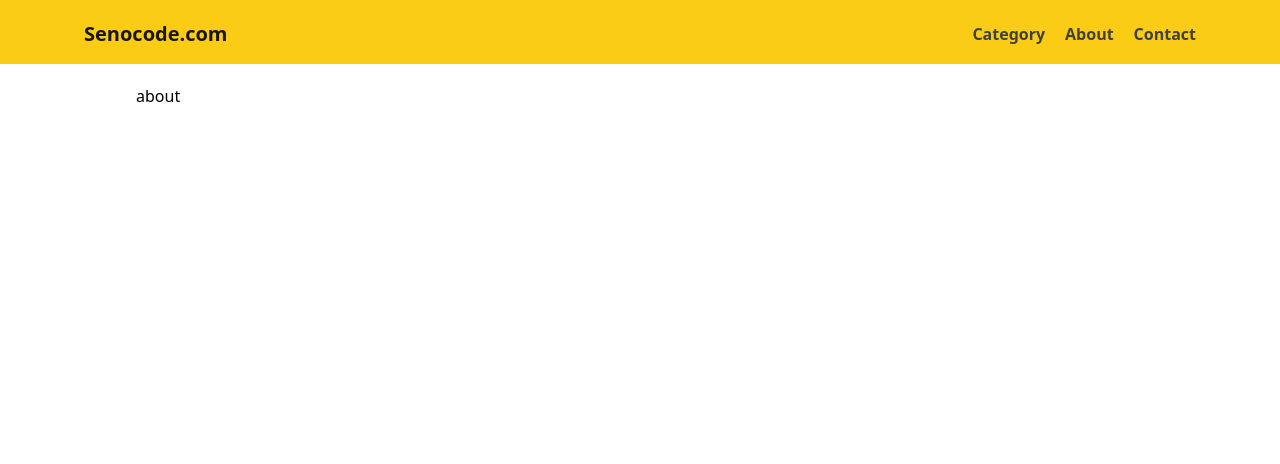
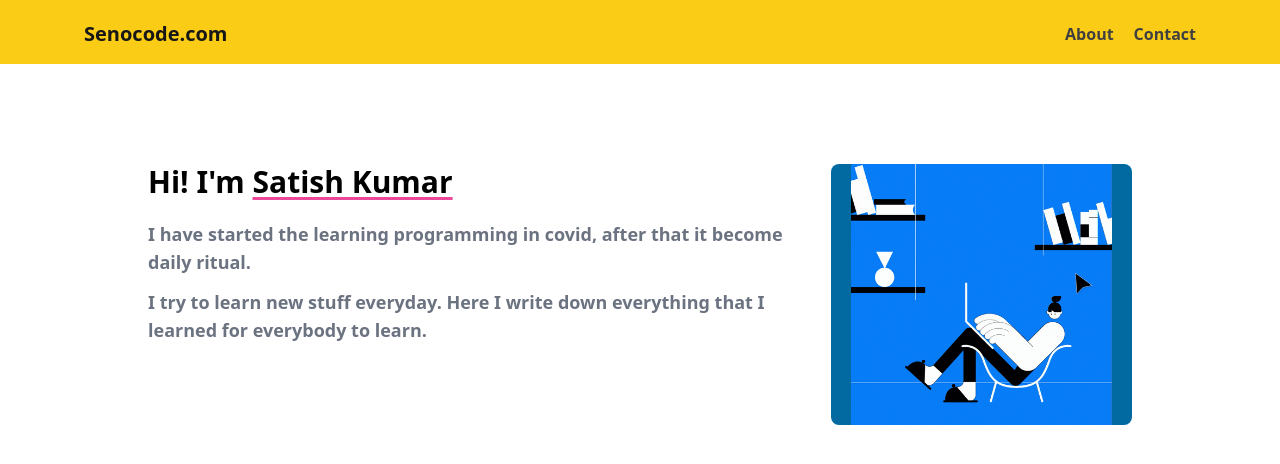
Before and after one commit to satish-313/next_blog, a Next.js app: page /about in a window 1280 px wide. Shown: the top 464 px of the page. Built offline with nearby package versions, Linux system fonts and the light colour scheme.

Commit message:
added about and contact page

```diff
--- a/components/Header.tsx
+++ b/components/Header.tsx
@@ -19,11 +19,11 @@ const Header: NextPage<Props> = () => {
           </Link>
         </div>
         <div className="hidden md:inline-flex items-center space-x-5">
-          <Link href="/category">
+          {/* <Link href="/category">
             <h3 className="cursor-pointer font-semibold text-neutral-700">
               Category
             </h3>
-          </Link>
+          </Link> */}
           <Link href="/about">
             <h3 className="cursor-pointer font-semibold text-neutral-700">
               About
@@ -43,11 +43,11 @@ const Header: NextPage<Props> = () => {
               <BiX className="fixed top-5 right-5" size={25} />
             </div>
             <div className="relative top-10 space-y-5">
-              <Link href="/category">
+              {/* <Link href="/category">
                 <h4 className="text-xl text-gray-700 font-semibold cursor-pointer">
                   category
                 </h4>
-              </Link>
+              </Link> */}
               <Link href="/about">
                 <h4 className="text-xl text-gray-700 font-semibold cursor-pointer">
                   about
--- a/pages/about.tsx
+++ b/pages/about.tsx
@@ -1,5 +1,31 @@
+import Head from "next/head";
+import { AiFillGithub, AiFillLinkedin } from "react-icons/ai";
+
 const about = () => {
-  return <div className="max-w-5xl mx-auto my-5 px-2">about</div>;
+  return (
+    <div className="max-w-5xl mx-auto my-5 px-5 grid grid-cols-1 lg:grid-cols-3 gap-10">
+      <Head>
+        <title>About</title>
+        <link rel="icon" href="/logo_photo.jpg" />
+      </Head>
+      <div className="col-span-1 lg:col-span-2 mt-20">
+        <h1 className="font-bold text-3xl mb-5">
+          Hi! I'm <span className="underline underline-offset-4 decoration-pink-500">Satish Kumar</span>{" "}
+        </h1>
+        <p className="font-semibold text-gray-500 text-lg mb-3">
+          I have started the learning programming in covid, after that it become
+          daily ritual.
+        </p>
+        <p className="font-semibold text-gray-500 text-lg mb-3">
+          I try to learn new stuff everyday. Here I write down everything that I
+          learned for everybody to learn.
+        </p>
+      </div>
+      <div className="col-span-1 px-5 lg:mt-20 bg-sky-700 rounded-lg flex flex-col items-center">
+        <img src="/coding.gif" alt="" />
+      </div>
+    </div>
+  );
 };
 
 export default about;
--- a/pages/contact.tsx
+++ b/pages/contact.tsx
@@ -1,5 +1,64 @@
+import Head from "next/head";
+import {
+  AiFillGithub,
+  AiFillLinkedin,
+  AiFillTwitterSquare,
+} from "react-icons/ai";
+
 const contact = () => {
-  return <div className="max-w-5xl mx-auto my-5 px-2">contact</div>;
+  return (
+    <div className="max-w-5xl mx-auto my-5 px-5 grid grid-cols-1 lg:grid-cols-3 gap-10">
+      <Head>
+        <title>About</title>
+        <link rel="icon" href="/logo_photo.jpg" />
+      </Head>
+      <div className="col-span-1 lg:col-span-2 mt-20">
+        <p className="font-semibold text-gray-500 text-lg mb-3">
+          You can send feedback, suggestions and questions by emailing me at
+          <span className="underline underline-offset-4 decoration-pink-500 ml-1 font-bold text-blue-500">
+            pradhansatish53@gmail.com
+          </span>
+          .
+        </p>
+        <p className="font-semibold text-gray-500 text-lg mb-3">
+          Alternatively, you can me message on{" "}
+          <a href="https://twitter.com/satish_313" target="_blank">
+            {" "}
+            <span className="underline underline-offset-4 decoration-pink-500 ml-1 font-bold text-blue-500">
+              Twitter
+            </span>
+          </a>{" "}
+          Or{" "}
+          <a href="https://www.linkedin.com/in/satishkumar313/" target="_blank">
+            {" "}
+            <span className="underline underline-offset-4 decoration-pink-500 ml-1 font-bold text-blue-500">
+              Linkedln
+            </span>
+          </a>
+        </p>
+      </div>
+      <div className="col-span-1 px-5 mt-2 lg:mt-20 bg-sky-700 rounded-lg flex flex-col items-center">
+        <div className="m-5">
+          <img
+            className="h-52 w-52 rounded-full"
+            src="/sana.jpg"
+            alt="satish"
+          />
+        </div>
+        <div className="flex gap-3 mb-5">
+          <a href="https://twitter.com/satish_313" target="_blank">
+            <AiFillTwitterSquare size={30} color="rgb(161 161 170)" />
+          </a>
+          <a href="https://github.com/satish-313" target="_blank">
+            <AiFillGithub size={30} color="rgb(161 161 170)" />
+          </a>
+          <a href="https://www.linkedin.com/in/satishkumar313/" target="_blank">
+            <AiFillLinkedin size={30} color="rgb(161 161 170)" />
+          </a>
+        </div>
+      </div>
+    </div>
+  );
 };
 
 export default contact;
```
Also changed, not shown: public/coding.gif (added).
